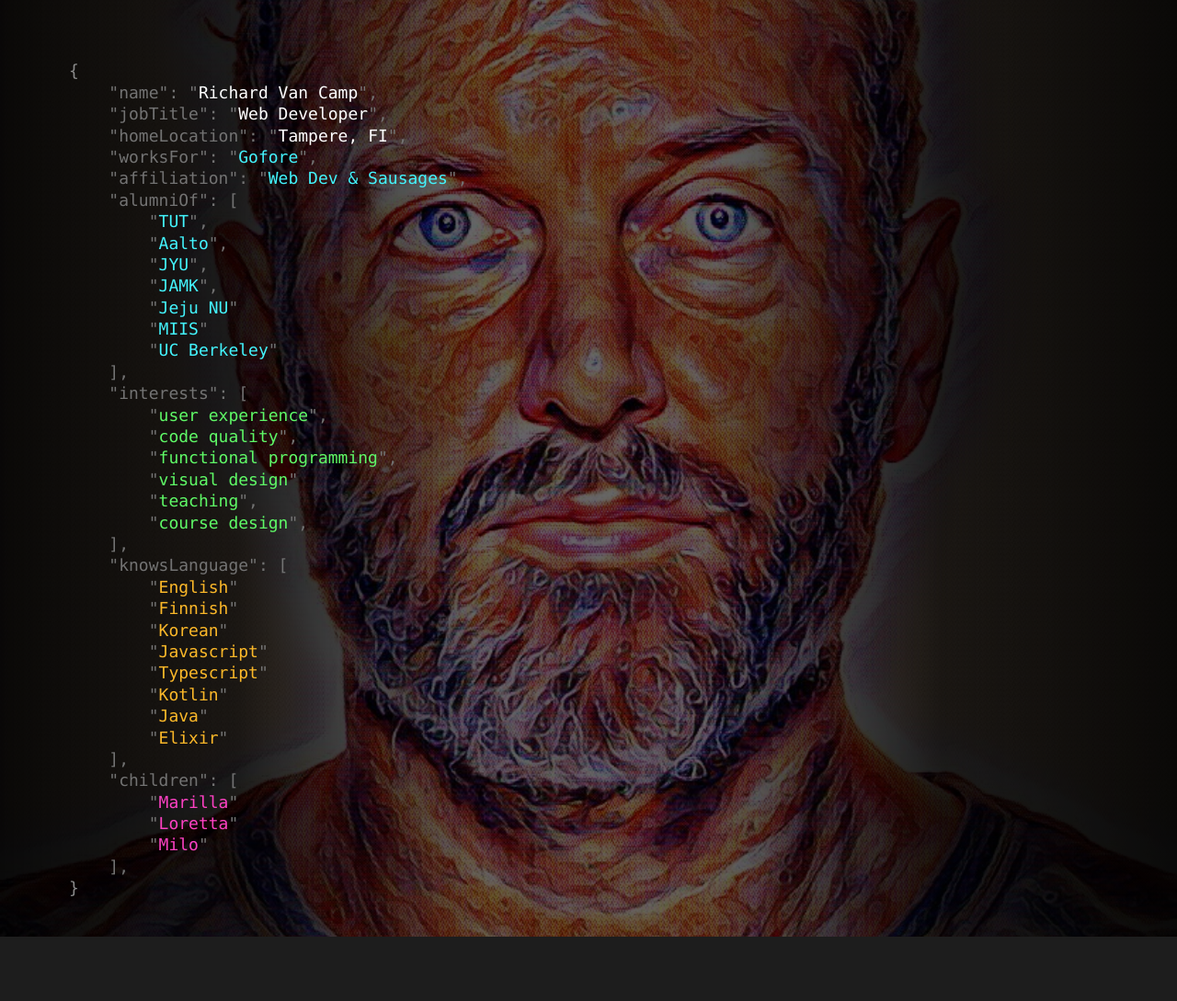
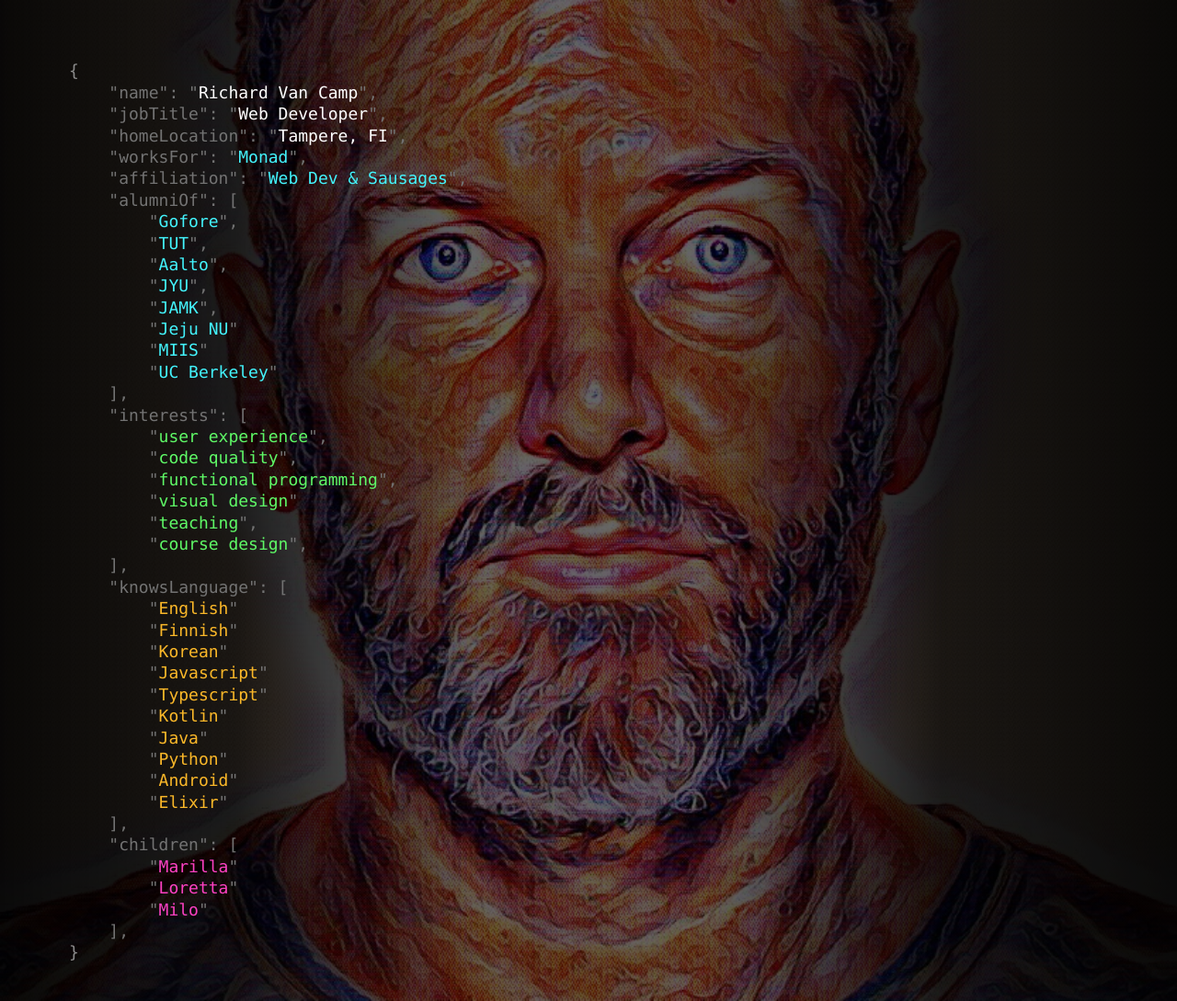
Before and after one commit to RikuVan/me, a website built with Parcel: page index.html in a window 1280 px wide. Shown: the whole page at 92% size. Before the commit the page ends 1019 px from the top, so only its background shows below. Built offline with nearby package versions, Linux system fonts and the light colour scheme; a web font is replaced by a local one.

Commit message:
Update workplace

```diff
--- a/index.html
+++ b/index.html
@@ -52,9 +52,10 @@
           <span class="key-value-pair"><span class="media-not-small">&nbsp;&nbsp;&nbsp;&nbsp;</span>"name": "<em id="detail-1" itemprop="name">Richard Van Camp</em>",</span>
           <span class="key-value-pair"><span class="media-not-small">&nbsp;&nbsp;&nbsp;&nbsp;</span>"jobTitle": "<em  id="detail-2" itemprop="jobTitle">Web Developer</em>",</span>
           <span class="key-value-pair"><span class="media-not-small">&nbsp;&nbsp;&nbsp;&nbsp;</span>"homeLocation": "<em  id="detail-3" itemprop="homeLocation">Tampere, FI</em>",</span>
-          <span class="key-value-pair"><span class="media-not-small">&nbsp;&nbsp;&nbsp;&nbsp;</span>"worksFor": "<em itemprop="worksFor"><a href="https://gofore.com" itemprop="url"><span itemprop="name">Gofore</span></a></em>",</span>
+          <span class="key-value-pair"><span class="media-not-small">&nbsp;&nbsp;&nbsp;&nbsp;</span>"worksFor": "<em itemprop="worksFor"><a href="https://monad.fi" itemprop="url"><span itemprop="name">Monad</span></a></em>",</span>
           <span class="key-value-pair"><span class="media-not-small">&nbsp;&nbsp;&nbsp;&nbsp;</span>"affiliation": "<em itemprop="affiliation"><a href="https://webdevandsausages.org" itemprop="url"><span itemprop="name">Web Dev & Sausages</span></a></em>",</span>
           <span class="key-value-pair"><span class="media-not-small">&nbsp;&nbsp;&nbsp;&nbsp;</span>"alumniOf": [
+          <span class="media-not-small">&nbsp;&nbsp;&nbsp;&nbsp;</span>&nbsp;&nbsp;&nbsp;&nbsp;"<em itemprop="alumniOf" itemscope itemtype="http://schema.org/Organization"><a href="https://gofore.com" itemprop="url"><span itemprop="name">Gofore</span></a></em>",
           <span class="media-not-small">&nbsp;&nbsp;&nbsp;&nbsp;</span>&nbsp;&nbsp;&nbsp;&nbsp;"<em itemprop="alumniOf" itemscope itemtype="http://schema.org/Organization"><a href="https://www.tuni.fi/en" itemprop="url"><span itemprop="name">TUT</span></a></em>",
           <span class="media-not-small">&nbsp;&nbsp;&nbsp;&nbsp;</span>&nbsp;&nbsp;&nbsp;&nbsp;"<em itemprop="alumniOf" itemscope itemtype="http://schema.org/Organization"><a href="https://www.aalto.fi" itemprop="url"><span itemprop="name">Aalto</span></a></em>",
           <span class="media-not-small">&nbsp;&nbsp;&nbsp;&nbsp;</span>&nbsp;&nbsp;&nbsp;&nbsp;"<em itemprop="alumniOf" itemscope itemtype="http://schema.org/Organization"><a href="https://www.jyu.fi/en/" itemprop="url"><span itemprop="name">JYU</span></a></em>",
@@ -79,6 +80,8 @@
           <span class="media-not-small">&nbsp;&nbsp;&nbsp;&nbsp;</span>&nbsp;&nbsp;&nbsp;&nbsp;"<em itemprop="language">Typescript</em>"
           <span class="media-not-small">&nbsp;&nbsp;&nbsp;&nbsp;</span>&nbsp;&nbsp;&nbsp;&nbsp;"<em itemprop="language">Kotlin</em>"
           <span class="media-not-small">&nbsp;&nbsp;&nbsp;&nbsp;</span>&nbsp;&nbsp;&nbsp;&nbsp;"<em itemprop="language">Java</em>"
+          <span class="media-not-small">&nbsp;&nbsp;&nbsp;&nbsp;</span>&nbsp;&nbsp;&nbsp;&nbsp;"<em itemprop="language">Python</em>"
+          <span class="media-not-small">&nbsp;&nbsp;&nbsp;&nbsp;</span>&nbsp;&nbsp;&nbsp;&nbsp;"<em itemprop="language">Android</em>"
           <span class="media-not-small">&nbsp;&nbsp;&nbsp;&nbsp;</span>&nbsp;&nbsp;&nbsp;&nbsp;"<em itemprop="language">Elixir</em>"
           <span class="media-not-small">&nbsp;&nbsp;&nbsp;&nbsp;</span>],</span>
           <span class="key-value-pair"><span class="media-not-small">&nbsp;&nbsp;&nbsp;&nbsp;</span>"children": [
```
